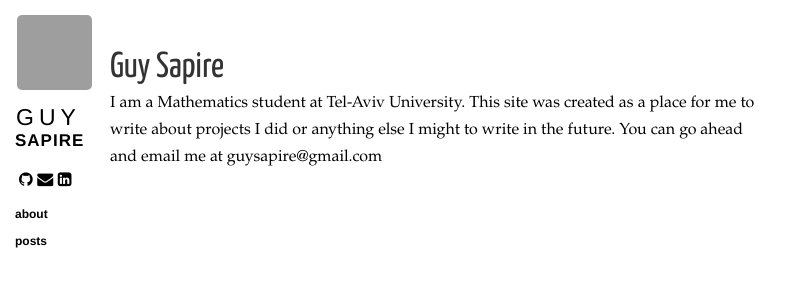
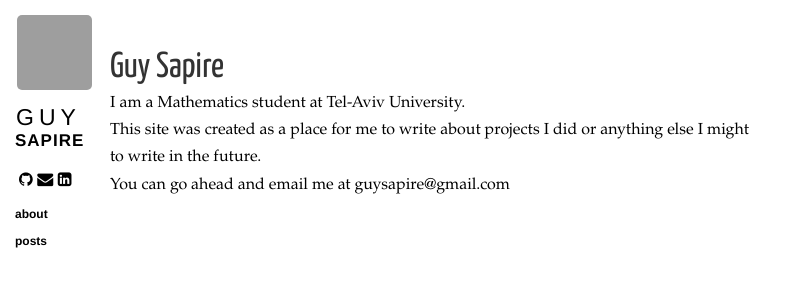
Before and after one commit to GuySa/GuySa.github.io, a Jekyll site: the page built from about.html, in a window 1280 px wide. Shown: the top 300 px of the page, without its empty margins (0-802 px from the left). Built offline with Jekyll 4.4.1, drawn with Linux system fonts in a browser that asks for light colours; nearby versions of some CDN libraries; grey boxes are pictures that could not be loaded.

Commit message:
Update base.scss to enable newlines in p

```diff
--- a/css/base.scss
+++ b/css/base.scss
@@ -113,6 +113,7 @@ a {
     margin-bottom: 10px;
   }
   p {
+    white-space: pre-line;
     font-size: 16px;
     margin-top: 0;
     margin-bottom: 1.2em;
```
